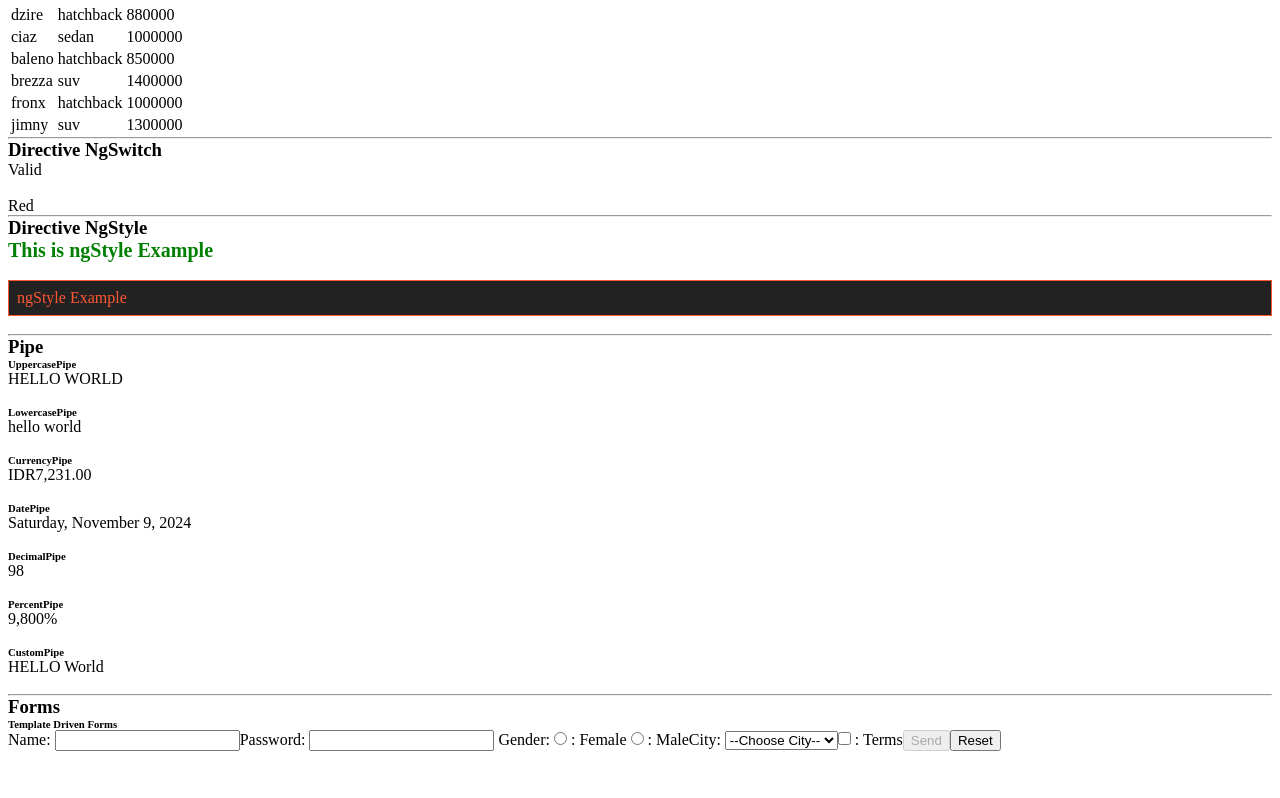
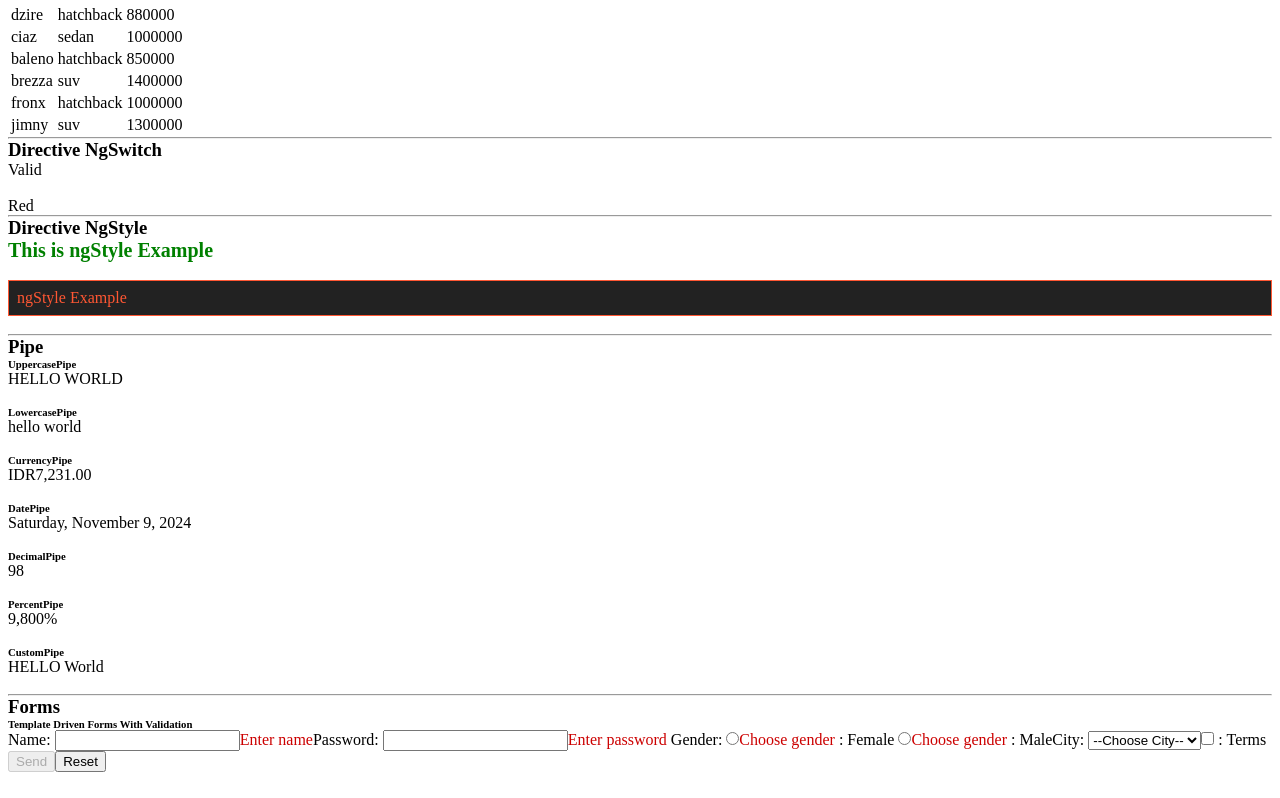
Before and after one commit to mogams99/ngIntro, an Angular app: page / in a window 1280 px wide. Shown: the part 719-1517 px from the top of the page. Before the commit the page ends 1478 px from the top, so only its background shows below. Built offline with nearby package versions, Linux system fonts and the light colour scheme.

Commit message:
chore: :construction: implementasi validasi pada angular forms - case login

```diff
--- a/src/app/app.component.css
+++ b/src/app/app.component.css
@@ -6,3 +6,8 @@
 body {
   font-family: -apple-system, BlinkMacSystemFont, "Segoe UI", Roboto, Helvetica, Arial, sans-serif, "Apple Color Emoji", "Segoe UI Emoji", "Segoe UI Symbol";
 }
+
+form div{ margin: 10px 0; }
+.error{ color: #c00; }
+.warn{ color: #f90; }
+.success{ color: #080; }
--- a/src/app/app.component.html
+++ b/src/app/app.component.html
@@ -111,24 +111,48 @@
 <hr>
 
 <h3> Forms </h3>
-<h6> Template Driven Forms </h6>
+<h6> Template Driven Forms With Validation </h6>
 <form novalidate #loginform="ngForm"
   (ngSubmit)="submitLogin(loginform)">
 
-  <label>Name: <input type="text" required name="name"
-    [(ngModel)]="model.name"></label>
+  <label>Name:
+    <input type="text" required name="name" #name=ngModel
+    [(ngModel)]="model.name">
+    <span class="success" [hidden]="name.invalid">Valid Name</span>
+    <span class="error" [hidden]="name.valid || name.dirty">Enter name</span>
+    <span class="error" [hidden]="name.valid || name.pristine">Enter valid name</span>
+  </label>
 
-  <label>Password: <input type="password" required name="pass"
-    [(ngModel)]="model.password"></label>
+  <label>Password:
+    <input type="password" required name="pass" #pass=ngModel
+    [(ngModel)]="model.password">
+    <span class="success" [hidden]="pass.invalid">Valid Password</span>
+    <span class="error" [hidden]="pass.valid || pass.dirty">Enter password</span>
+    <span class="error" [hidden]="pass.valid || pass.pristine">Enter valid password</span>
+  </label>
 
   Gender:
-  <label> <input type="radio" required name="gender" value="f"
-    [(ngModel)]="model.gender"> : Female </label>
+  <label>
+    <input type="radio" required name="gender" value="f" #gender=ngModel
+    [(ngModel)]="model.gender">
 
-  <label> <input type="radio" required name="gender" value="m"
-    [(ngModel)]="model.gender"> : Male</label>
+    <span class="success" [hidden]="gender.invalid">Valid Gender</span>
+    <span class="error" [hidden]="gender.valid || gender.dirty">Choose gender</span>
+    <span class="error" [hidden]="gender.valid || gender.pristine">Choose valid gender</span>
 
-  <label>City: <select required name="city"
+    : Female </label>
+
+  <label>
+    <input type="radio" required name="gender" value="m" #gender=ngModel
+    [(ngModel)]="model.gender">
+
+    <span class="success" [hidden]="gender.invalid">Valid Gender</span>
+    <span class="error" [hidden]="gender.valid || gender.dirty">Choose gender</span>
+    <span class="error" [hidden]="gender.valid || gender.pristine">Choose valid gender</span>
+
+    : Male</label>
+
+  <label>City: <select required name="city" #city=ngModel
     [(ngModel)]="model.city">
     <option disabled selected value="">--Choose City--</option>
     <option>New Delhi</option>
@@ -137,10 +161,10 @@
     <option>Kolkata</option>
   </select></label>
 
-  <label><input type="checkbox" required name="terms"
+  <label><input type="checkbox" required name="terms" #terms=ngModel
     [(ngModel)]="model.terms"> : Terms</label>
 
   <button [disabled]="loginform.invalid">Send</button>
   <button (click)="loginform.reset()">Reset</button>
-
   </form>
+  <br>
```
